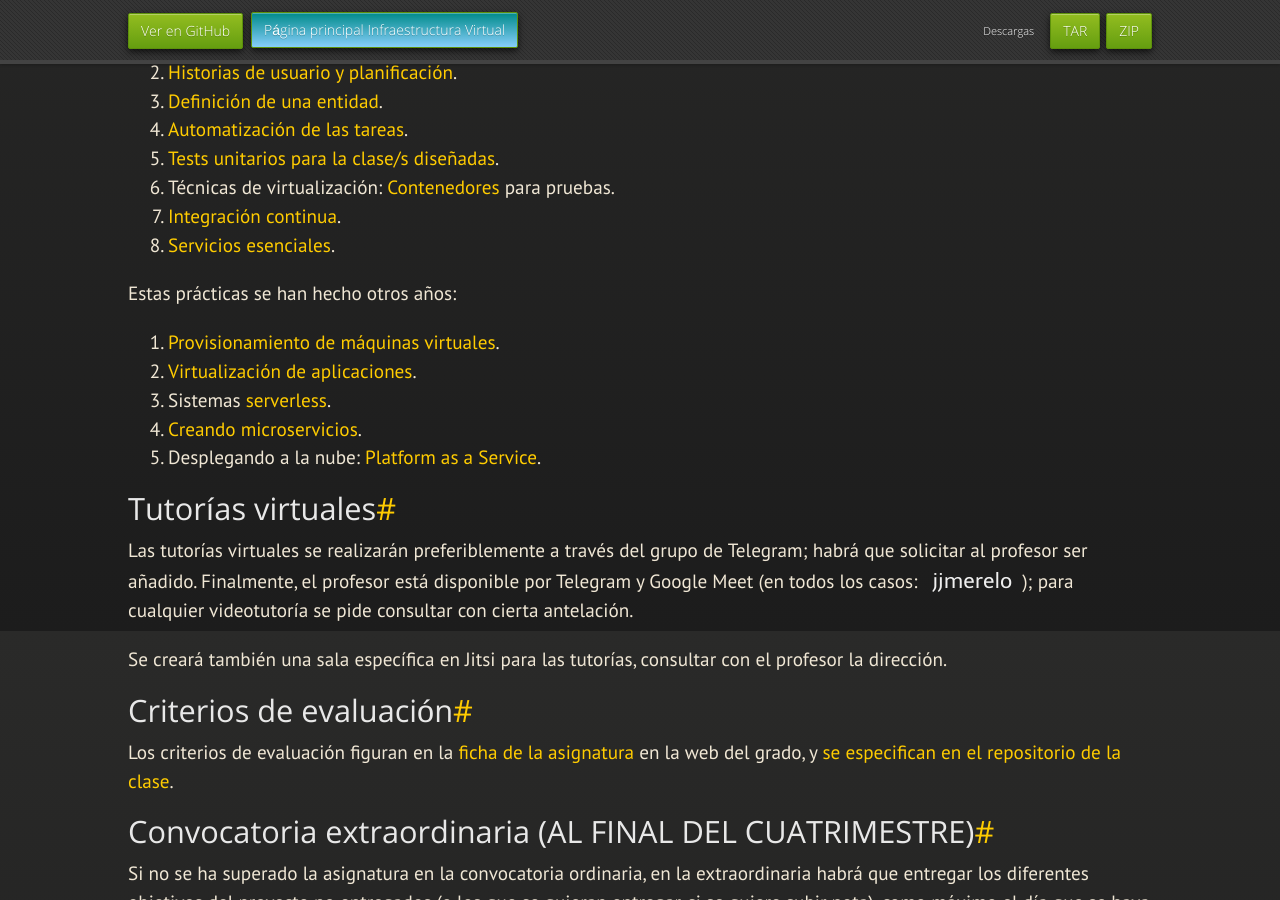
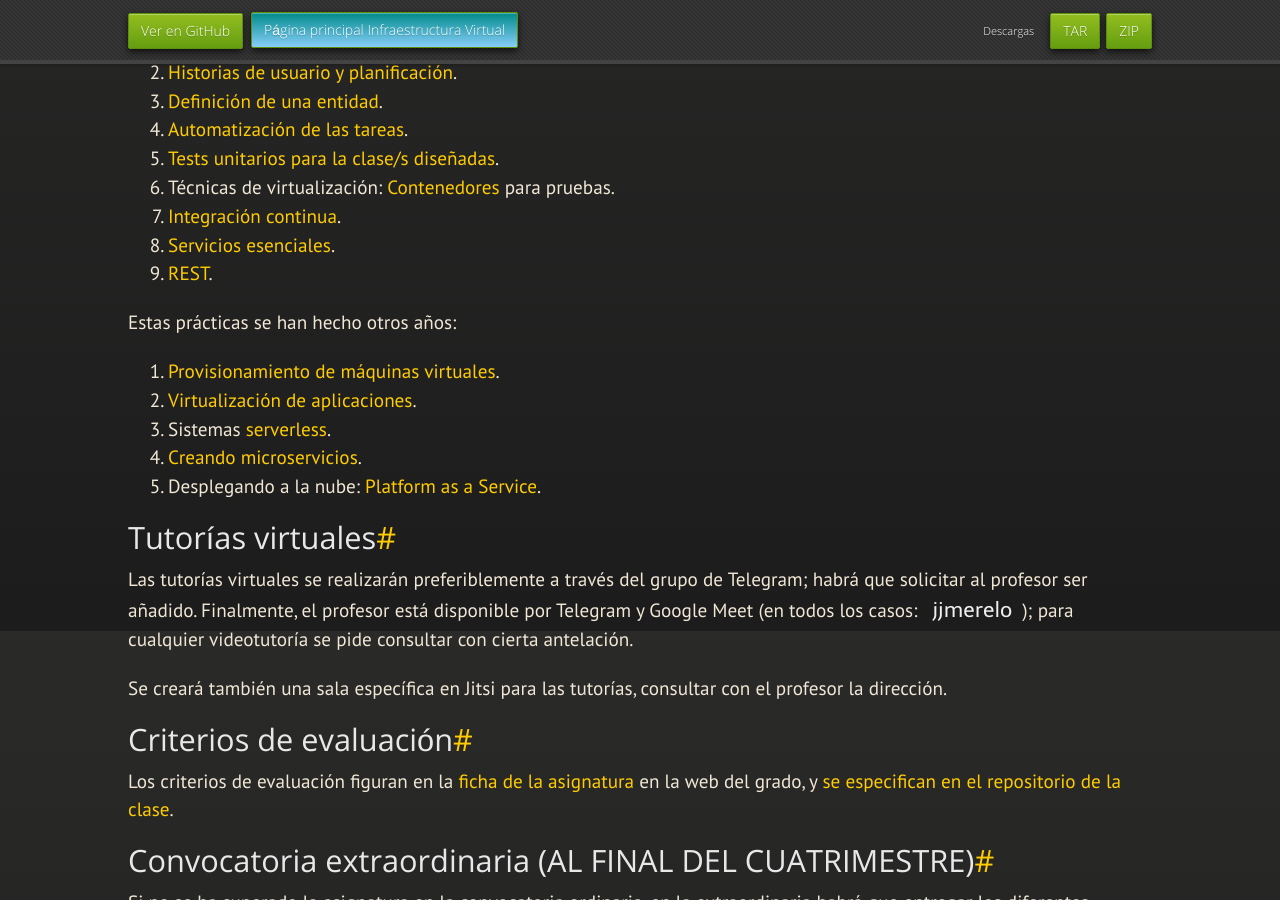
Before and after one commit to JJ/IV, a Jekyll site: the page built from index.md, in a window 1280 px wide and 900 px high, scrolled down 2069 px. Built offline with Jekyll 4.4.1, drawn with Linux system fonts in a browser that asks for light colours; nearby versions of some CDN libraries; some web fonts are replaced; our own code applies the rules of GitHub Pages for plain Markdown files.

Commit message:
Sync index.md de master a gh-pages

```diff
--- a/index.md
+++ b/index.md
@@ -112,6 +112,7 @@ organizarán de la forma siguiente.
    para pruebas.
 7. [Integración continua](documentos/proyecto/6.CI).
 8. [Servicios esenciales](documentos/proyecto/7.Servicios).
+9. [REST](documentos/proyecto/8.REST).
 
 Estas prácticas se han hecho otros años:
 
```
